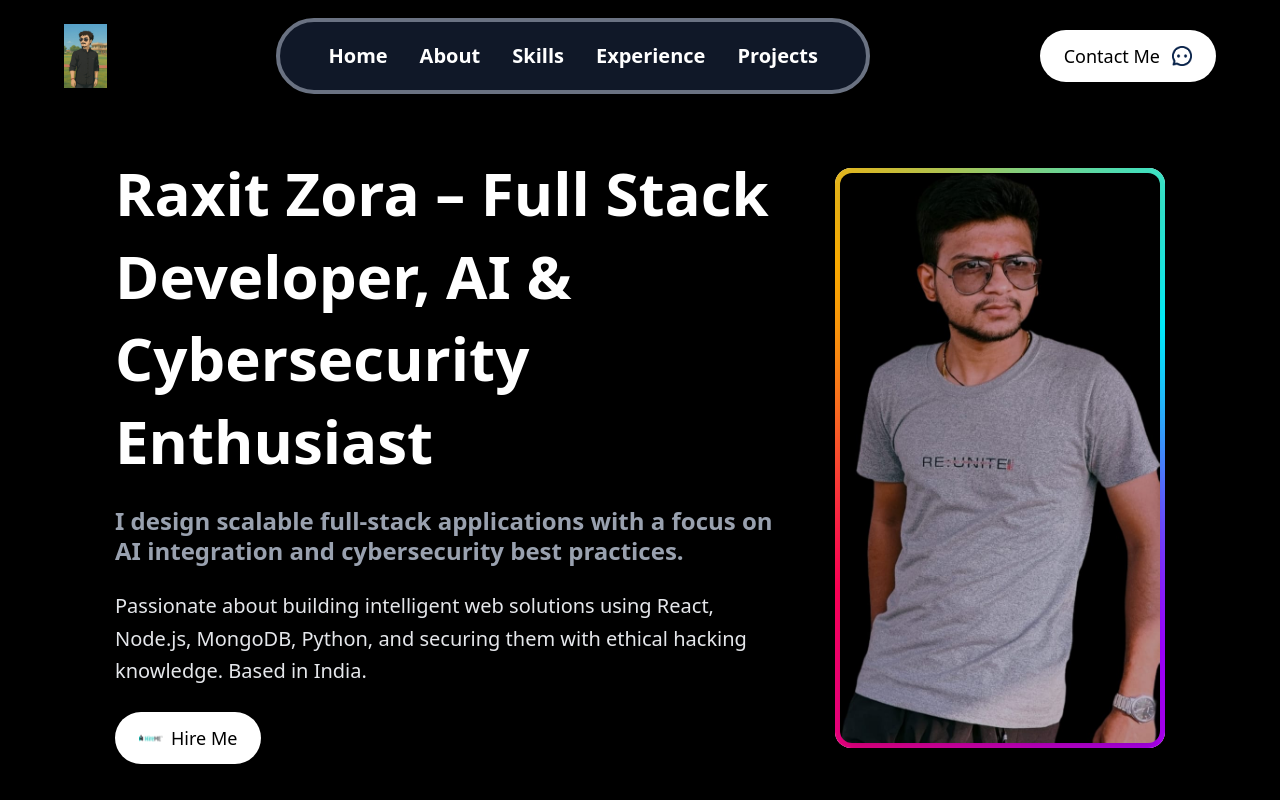
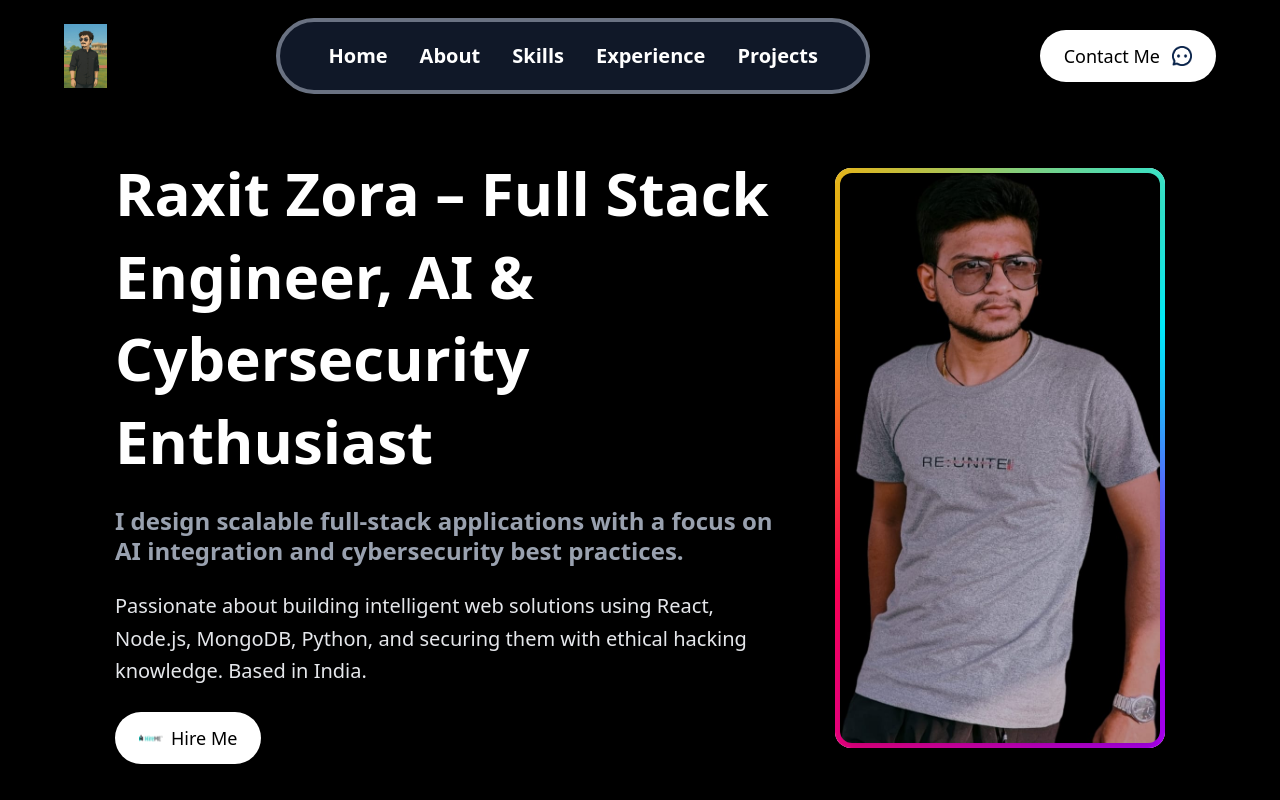
Before and after one commit to raxitzora/portfolio, a React (Vite) app: page / in a window 1280 px wide. Shown: the top 800 px of the page. Built offline with nearby package versions, Linux system fonts and the light colour scheme.

Commit message:
keyword changes

```diff
--- a/index.html
+++ b/index.html
@@ -8,7 +8,6 @@
 
     <!-- Favicon -->
     <link rel="icon" type="image/jpg" href="/assets/me.jpg" />
-
     <link rel="manifest" href="/manifest.json" />
 
 
@@ -45,8 +44,8 @@
         "name": "Raxit Zora",
         "url": "https://raxitzora.vercel.app/",
         "image": "https://raxitzora.vercel.app/assets/op-image.jpg",
-        "jobTitle": "Full Stack Developer",
-        "description": "Full Stack Developer & AI Enthusiast skilled in React.js, Node.js, MongoDB, Express.js, Next.js, WebsitePentesting, Kalilinux, Cybersecurity, and modern AI frameworks like PyTorch, LangChain, Tensorflow, Langgraph .",
+        "jobTitle": "Full Stack Engineer",
+        "description": "Full Stack Engineer & AI Enthusiast skilled in React.js, Node.js, MongoDB, Express.js, Next.js, WebsitePentesting, Kalilinux, Cybersecurity, and modern AI frameworks like PyTorch, LangChain, Tensorflow, Langgraph .",
         "sameAs": [
           "https://www.linkedin.com/in/raxit-zora-2a684129b/",
           "https://github.com/raxitzora",
--- a/src/components/Intro/Intro.jsx
+++ b/src/components/Intro/Intro.jsx
@@ -11,7 +11,7 @@ const Intro = () => {
       {/* Intro Text Content */}
       <div className="max-w-lg sm:max-w-xl lg:max-w-2xl space-y-6">
         <h1 className="text-white text-4xl sm:text-5xl lg:text-6xl font-bold leading-snug">
-          Raxit Zora – Full Stack Developer, AI & Cybersecurity Enthusiast
+          Raxit Zora – Full Stack Engineer, AI & Cybersecurity Enthusiast
         </h1>
 
         <p className="text-gray-400 text-xl sm:text-2xl font-semibold leading-tight">
```
